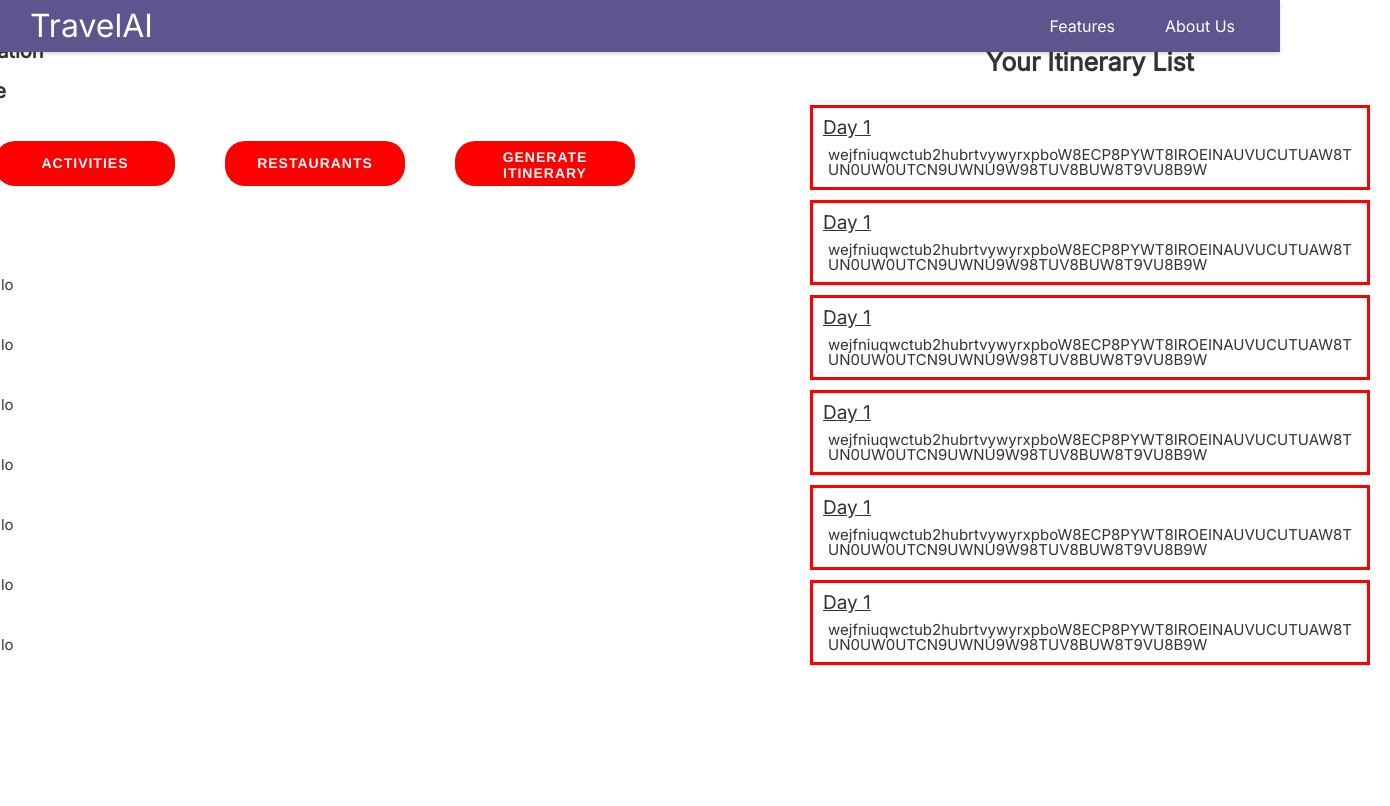
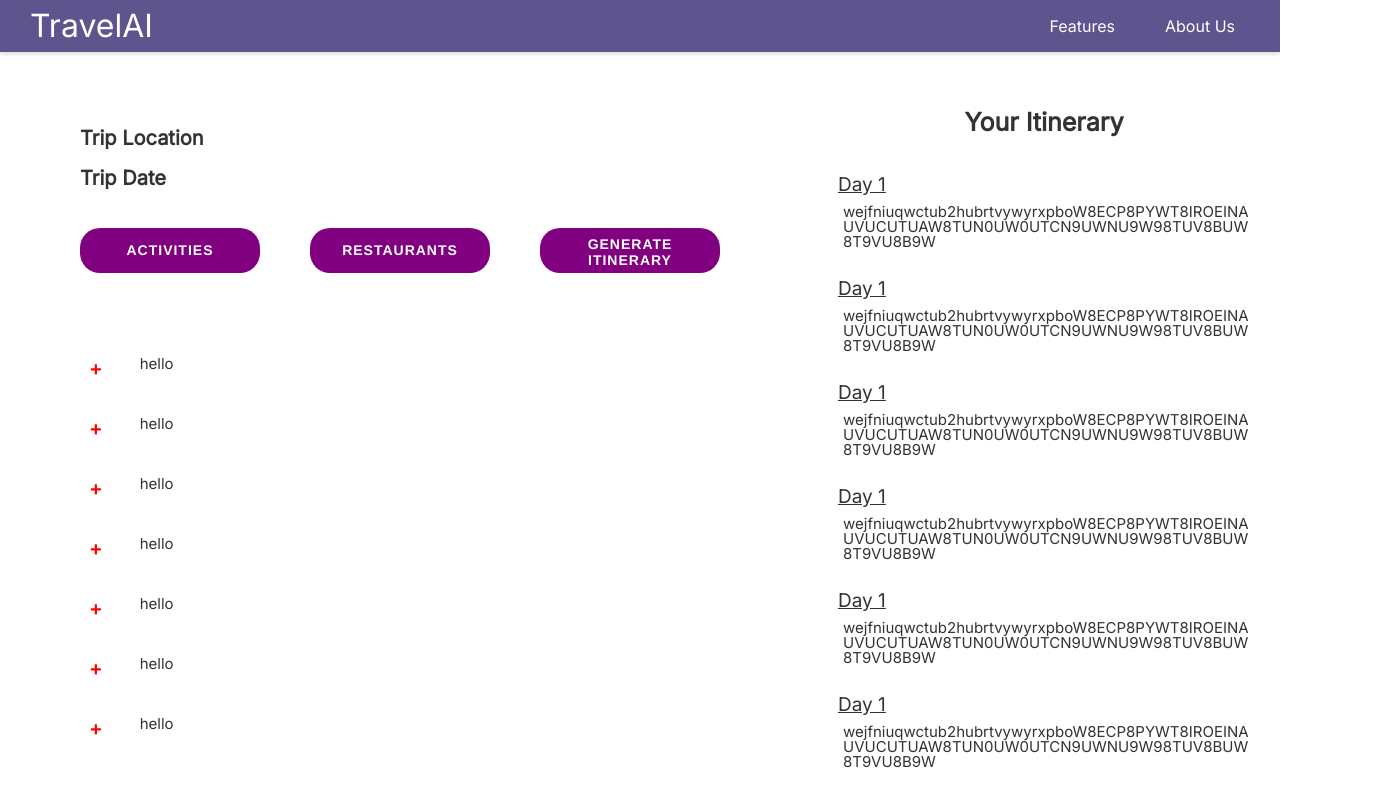
Before and after one commit to Almoe099/TravelAI, a React (Vite) app in the folder frontend/: page /tripshow in a window 1280 px wide. Shown: the top 806 px of the page, 1390 px wide, since content can reach past the window. Built offline with nearby package versions, Linux system fonts and the light colour scheme; no server answers.

Commit message:
touch up styling for tripshow

```diff
--- a/frontend/src/components/Trips/TripShow.css
+++ b/frontend/src/components/Trips/TripShow.css
@@ -5,9 +5,9 @@
 
 
 .TripShowContainer1 {
-  margin-top: 10px;
+  padding: 50px;
+  margin-top: 20px;
   width: 100%;
-  width: 1500px;
   height: 100%;
   display: flex;
   flex-direction: row;
@@ -15,11 +15,13 @@
 }
 
 .TripDetailsContainer {
-    width: 900px;
+    /* width: 900px; */
+    width: 60%;
   display: flex;
   align-items: center;
   padding: 10px;
   /* border: solid 3px blue; */
+  margin-right: 50px;
 }
 
 .TripInfoContainer {
@@ -43,12 +45,11 @@
 
 .itineraryContainer {
     padding: 20px;
-    width: 100%;
-  max-width: 600px;
+    width: 40%;
   display: flex;
   flex-direction: column;
 
-  /* background-color: red; */
+  /* border: solid 3px red; */
 }
 
 .TripButtonContainer {
@@ -63,7 +64,7 @@
 .restaurantButton,
 .itineraryButton {
   font-size: 14px;
-  background-color: red;
+  background-color: purple;
   padding: 8px; /* Adjusted padding for better appearance */
   width: 180px;
   height: 45px;
@@ -129,7 +130,7 @@
     font-size: 15px;
     padding: 10px;
     margin-bottom: 10px;
-    border: solid 3px red;
+    /* border: solid 3px red; */
 }
 
 .subHeader {
--- a/frontend/src/components/Trips/TripShow.jsx
+++ b/frontend/src/components/Trips/TripShow.jsx
@@ -72,7 +72,7 @@ const TripShow = () => {
 
                 <div className="itineraryContainer">
 
-                    <h1 className='intineraryH1'>Your Itinerary List</h1>
+                    <h1 className='intineraryH1'>Your Itinerary</h1>
                     {/* <Itinerary /> */}
                     <ul className='itineraryList'>
                         <li className='dayList'>
```
